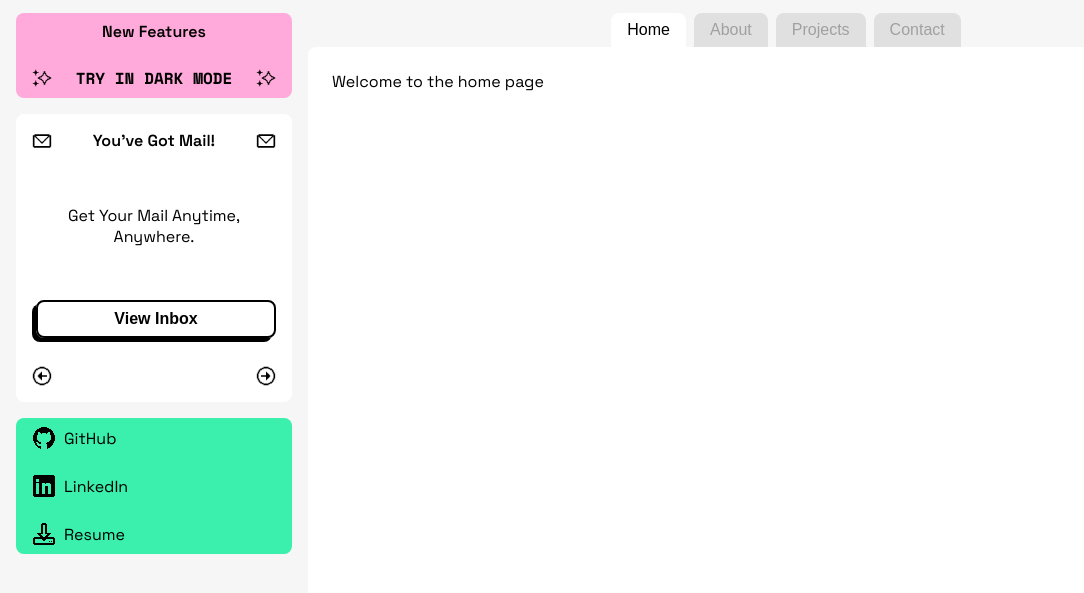
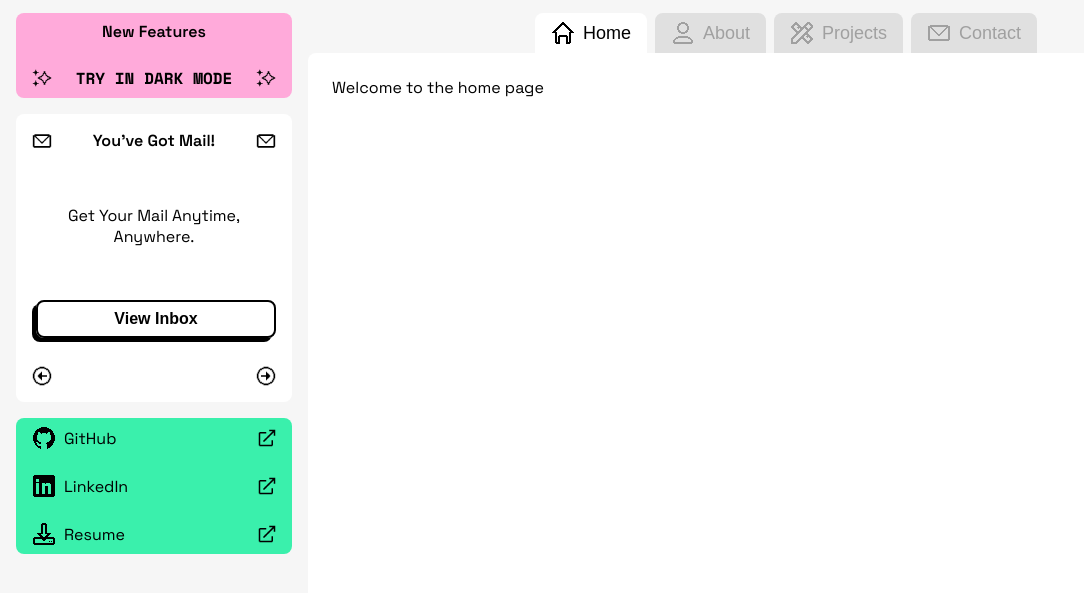
Before and after one commit to thewebwitch/profile, a plain HTML site: page index.html in a window 1280 px wide. Shown: the part 169-762 px from the top of the page, without its empty margins (0-1084 px from the left). Drawn offline with nearby package versions, Linux system fonts and the light colour scheme.

Commit message:
Add SVG assets for Home, User, and PencilRuler; update tab content structure in tabs.js

```diff
--- a/styles.css
+++ b/styles.css
@@ -270,6 +270,10 @@ body {
   text-decoration: none;
 }
 
+.external-link-icon {
+  margin-left: auto;
+}
+
 #resume-link::before,
 #linkedin-link::before,
 #github-link::before {
@@ -295,6 +299,21 @@ body {
 #resume-link::before {
   mask-image: url('assets/DownloadAlt.svg');
   -webkit-mask-image: url('assets/DownloadAlt.svg');
+}
+
+#resume-link::after,
+#linkedin-link::after,
+#github-link::after {
+  content: '';
+  display: inline-block;
+  background-color: var(--text-default);
+  margin-left: auto;
+  width: 1.125rem; /* 20px */
+  height: 1.125rem; /* 20px */
+  mask-image: url('assets/ExternalLink.svg');
+  -webkit-mask-image: url('assets/ExternalLink.svg');
+  mask-size: contain;
+  mask-repeat: no-repeat;
 }
 
 /* ~~~~~~~~~~~~~~~~~~~ Main Styles ~~~~~~~~~~~~~~~~~~~ */
@@ -328,13 +347,34 @@ body {
 }
 
 .tab {
+  display: flex;
+  justify-content: center;
+  align-items: center;
+  gap: 0.5rem;
   background-color: var(--surface-disabled);
   border: none;
   border-radius: 0.5rem 0.5rem 0 0;
   color: var(--text-disabled);
   cursor: pointer;
-  font-size: 1rem;
+  font-size: 1.125rem; /* 18px */
   padding: 0.5rem 1rem;
+  text-align: center;
+}
+
+.tab::before {
+  content: '';
+  display: inline-block;
+  width: 1.5rem; /* 24px */
+  height: 1.5rem; /* 24px */
+  background-color: var(--text-disabled);
+  mask-image: var(--tab-mask-image);
+  -webkit-mask-image: var(--tab-mask-image);
+  mask-size: contain;
+  mask-repeat: no-repeat;
+}
+
+.tab.active::before {
+  background-color: var(--text-default);
 }
 
 .tab.active {
--- a/tabs.js
+++ b/tabs.js
@@ -1,10 +1,14 @@
 // Tab content data
-const TAB_CONTENT = {
-  home: 'Welcome to the home page',
-  about: 'About me',
-  projects: 'My cool projects',
-  contact: 'Contact me',
-};
+const TAB_CONTENT = [
+  { id: 'home', content: 'Welcome to the home page', svg: 'assets/Home.svg' },
+  { id: 'about', content: 'About me', svg: 'assets/User.svg' },
+  {
+    id: 'projects',
+    content: 'My cool projects',
+    svg: 'assets/PencilRuler.svg',
+  },
+  { id: 'contact', content: 'Contact me', svg: 'assets/Envelope.svg' },
+];
 
 // DOM elements
 const tabs = document.querySelectorAll('.tab');
@@ -16,6 +20,10 @@ let activeTab = 'home';
 // Initialize event listeners
 export const initTabs = () => {
   tabs.forEach((tab) => {
+    const tabData = TAB_CONTENT.find((item) => item.id === tab.dataset.tab);
+    if (tabData) {
+      tab.style.setProperty('--tab-mask-image', `url('${tabData.svg}')`);
+    }
     tab.addEventListener('click', () => {
       updatePanel(tab.dataset.tab);
     });
@@ -25,7 +33,8 @@ export const initTabs = () => {
 // Update panel content and active states
 export const updatePanel = (tabName) => {
   activeTab = tabName;
-  panel.textContent = TAB_CONTENT[tabName] ?? 'Unknown tab';
+  const tabData = TAB_CONTENT.find((tab) => tab.id === tabName);
+  panel.textContent = tabData?.content ?? 'Unknown tab';
 
   tabs.forEach((tab) => {
     tab.classList.toggle('active', tab.dataset.tab === activeTab);
--- a/themeToggle.js
+++ b/themeToggle.js
@@ -13,6 +13,10 @@ export const initTheme = () => {
 
 export const toggleTheme = () => {
   const currentTheme = document.body.getAttribute('data-theme');
+
+  // if (currentTheme === 'dark') {
+  //   return;
+  // }
   const newTheme = currentTheme === 'light' ? 'dark' : 'light';
   document.body.setAttribute('data-theme', newTheme);
 
```
Also changed, not shown: index.html (+5 -5 lines), assets/ExternalLink.svg (added), assets/Home.svg (added), assets/PencilRuler.svg (added), assets/User.svg (added).
